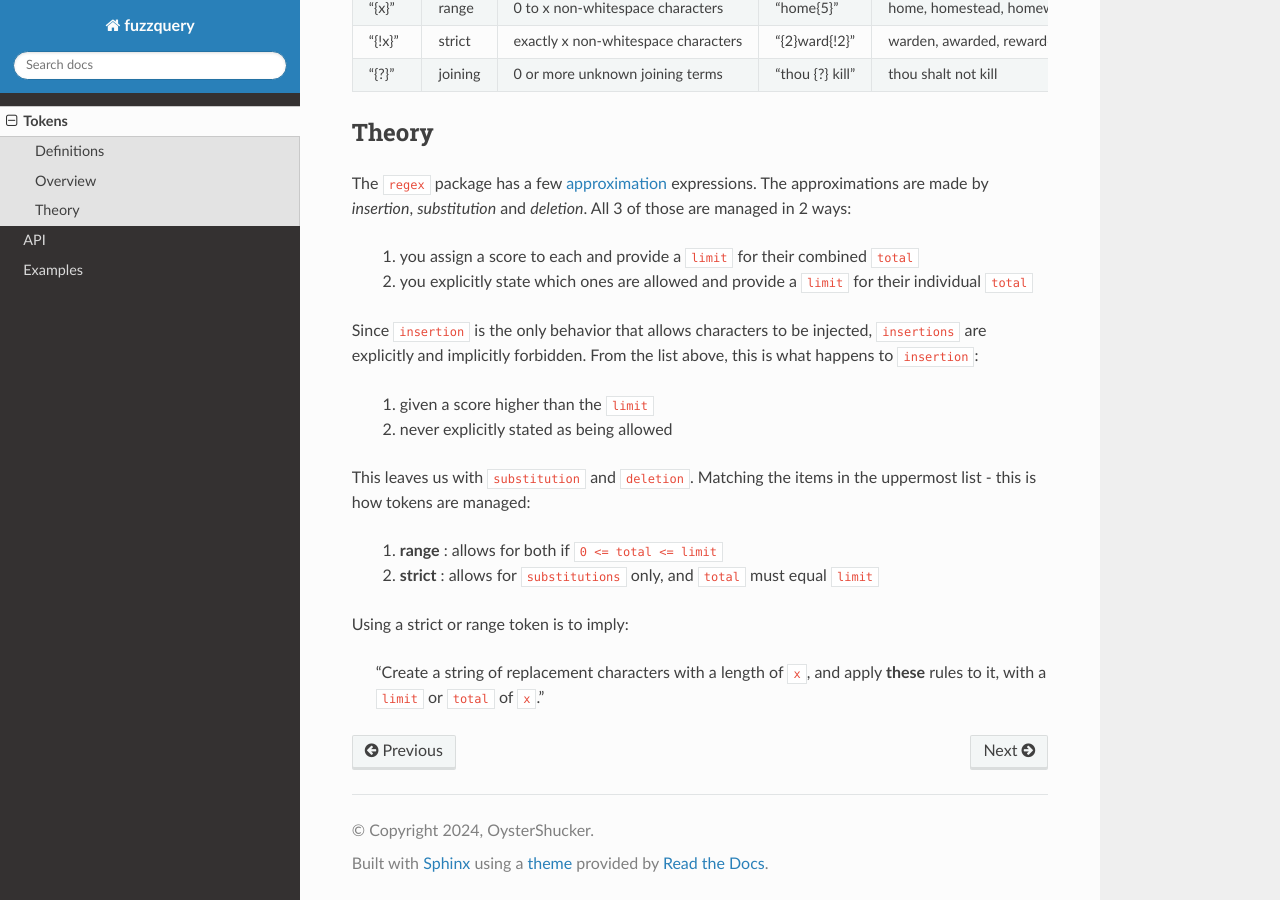
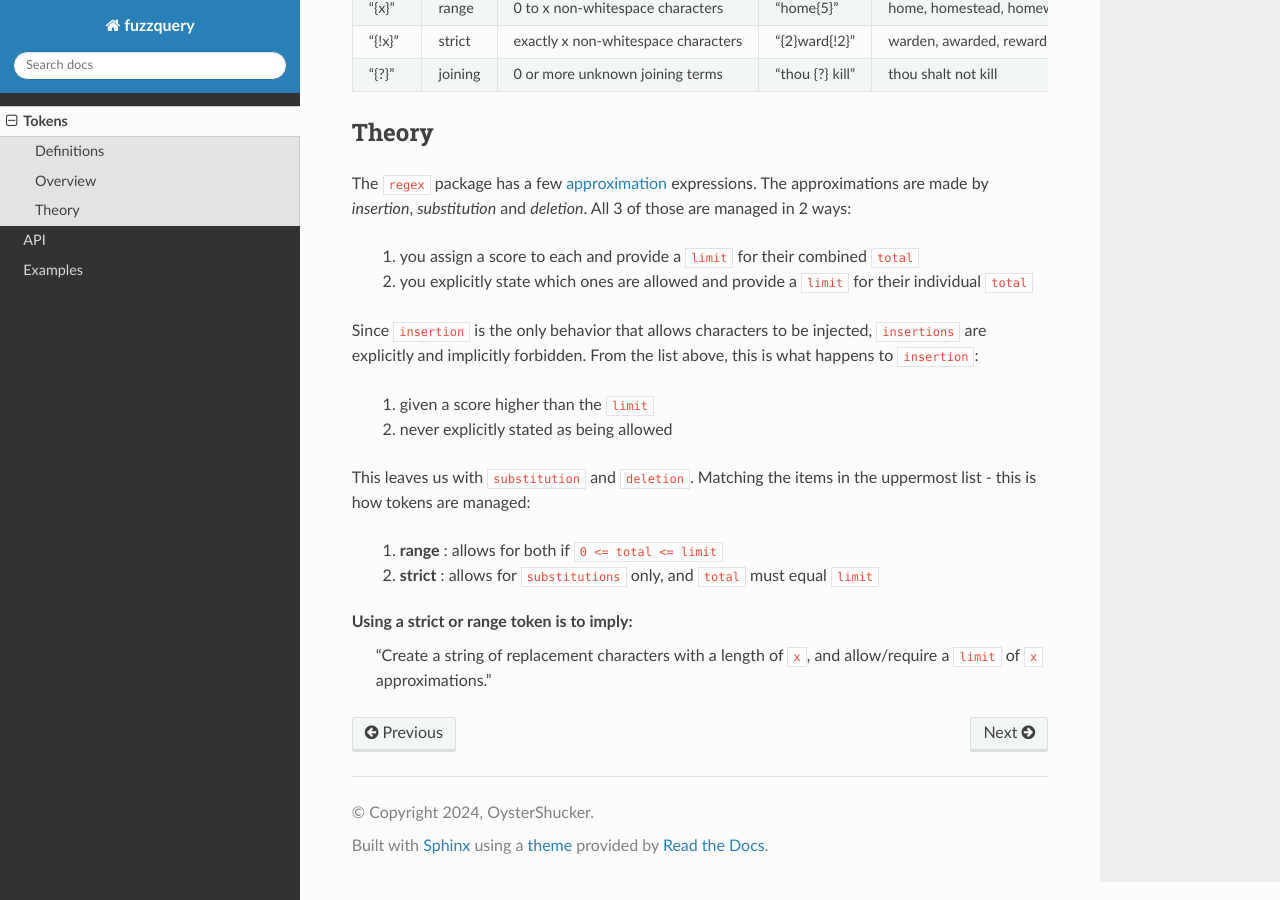
Before and after one commit to OneMadGypsy/fuzzquery, a Sphinx documentation site: the page built from docs/source/tokens.rst, in a window 1280 px wide and 900 px high, scrolled down 806 px. Built offline with Sphinx 7.4.7 and the Read the Docs theme 2.0.0, drawn with Linux system fonts in a browser that asks for light colours.

Commit message:
Update tokens.rst

```diff
--- a/docs/source/tokens.rst
+++ b/docs/source/tokens.rst
@@ -54,5 +54,4 @@ This leaves us with ``substitution`` and ``deletion``. Matching the items in the
   2. **strict** : allows for ``substitutions`` only, and ``total`` must equal ``limit``
 
 Using a strict or range token is to imply:
-
-  "Create a string of replacement characters with a length of ``x``, and apply **these** rules to it, with a ``limit`` or ``total`` of ``x``."
+  "Create a string of replacement characters with a length of ``x``, and allow/require a ``limit`` of ``x`` approximations."
```
